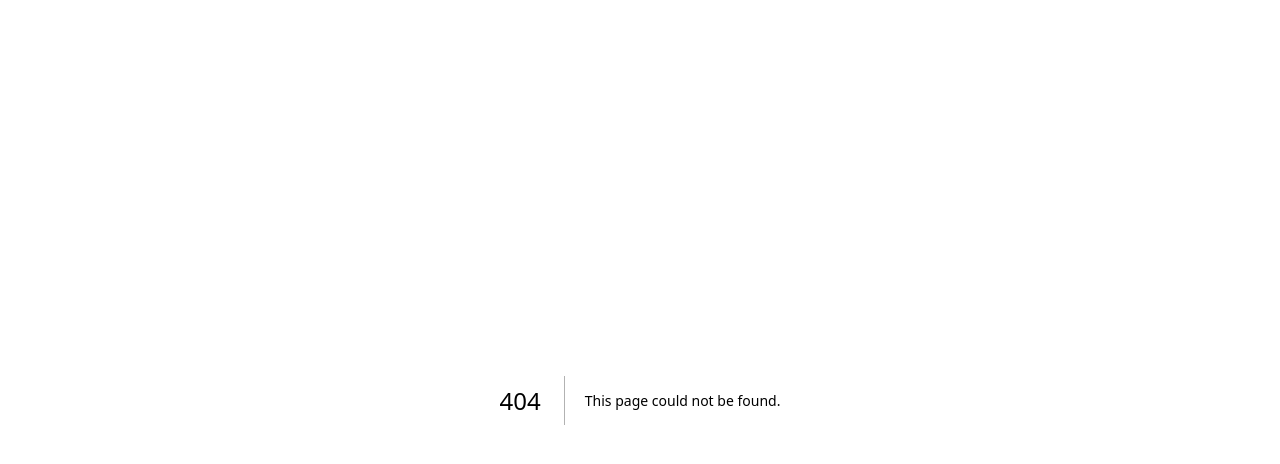
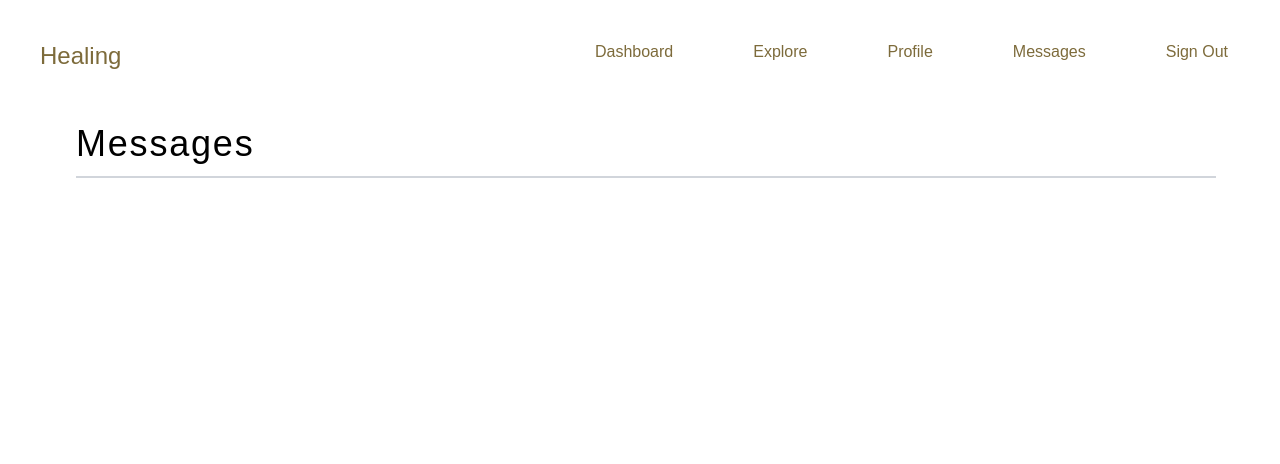
Before and after one commit to chingu-voyages/v50-tier3-team-20, a Next.js app: page /dashboard/messages in a window 1280 px wide. Before the commit this address had no page. Shown: the top 464 px of the page. Built offline with nearby package versions, Linux system fonts and the light colour scheme; a web font is replaced by a local one.

Commit message:
enable uploading a picture

```diff
--- /dev/null
+++ b/app/api/profile/route.ts
@@ -0,0 +1,30 @@
+import { put } from '@vercel/blob';
+import { NextResponse } from 'next/server';
+
+export async function POST(request: Request): Promise<NextResponse> {
+  const { searchParams } = new URL(request.url);
+  const filename = searchParams.get('filename');
+
+  if (!filename || !request.body) {
+    return NextResponse.json({ error: 'Internal Server Error' }, { status: 500 });
+  }
+
+  // ⚠️ The below code is for App Router Route Handlers only
+  const blob = await put(filename, request.body, {
+    access: 'public',
+  });
+
+  // Here's the code for Pages API Routes:
+  // const blob = await put(filename, request, {
+  //   access: 'public',
+  // });
+
+  return NextResponse.json(blob);
+}
+
+// The next lines are required for Pages API Routes only
+// export const config = {
+//   api: {
+//     bodyParser: false,
+//   },
+// };
--- a/app/dashboard/layout.tsx
+++ b/app/dashboard/layout.tsx
@@ -5,7 +5,7 @@
   return (
     <div className="flex flex-col min-h-screen bg-customWhite w-full">
       <SideNav />
-      <div className="flex flex-1 justify-center w-full">
+      <div className="flex flex-1 justify-center">
         <div className="w-[90%]">{children}</div>
       </div>
     </div>
--- a/app/dashboard/page.tsx
+++ b/app/dashboard/messages/page.tsx
@@ -4,7 +4,7 @@
 
   return (
     <main>
-      <Header>Dashboard</Header>
+      <Header>Messages</Header>
     </main>
   );
 }
--- a/app/dashboard/profile/page.tsx
+++ b/app/dashboard/profile/page.tsx
@@ -0,0 +1,23 @@
+'use client';
+
+import Header from '@/app/ui/Header'
+import Upload from '@/app/ui/Upload'
+
+export default async function Page() {
+
+  return (
+    <main>
+      <Header>Profile</Header>
+      <div className='flex justify-center'>
+        <div className='h-[90%] w-[95%] bg-customYellowWhite mt-5 p-10'>
+          <div>
+            <div className='text-black text-3xl'>
+              Photo
+            </div>
+            <Upload />
+          </div>
+        </div>
+      </div>
+    </main>
+  );
+}
--- /dev/null
+++ b/app/ui/Upload.tsx
@@ -0,0 +1,46 @@
+'use client';
+
+import type { PutBlobResult } from '@vercel/blob';
+import { useState, useRef } from 'react';
+
+export default function AvatarUploadPage() {
+  const inputFileRef = useRef<HTMLInputElement>(null);
+  const [blob, setBlob] = useState<PutBlobResult | null>(null);
+  return (
+    <>
+      <h1 className='text-black'>Upload Your Avatar</h1>
+
+      <form className='text-black'
+        onSubmit={async (event) => {
+          event.preventDefault();
+
+          if (!inputFileRef.current?.files) {
+            throw new Error("No file selected");
+          }
+
+          const file = inputFileRef.current.files[0];
+
+          const response = await fetch(
+            `/api/profile?filename=${file.name}`,
+            {
+              method: 'POST',
+              body: file,
+            },
+          );
+
+          const newBlob = (await response.json()) as PutBlobResult;
+
+          setBlob(newBlob);
+        }}
+      >
+        <input name="file" ref={inputFileRef} type="file" required />
+        <button className='text-black' type="submit">Upload</button>
+      </form>
+      {blob && (
+        <div className='text-black'>
+          Blob url: <a href={blob.url}>{blob.url}</a>
+        </div>
+      )}
+    </>
+  );
+}
--- a/app/ui/dashboard/sidenav.tsx
+++ b/app/ui/dashboard/sidenav.tsx
@@ -14,12 +14,14 @@
           </div>
         </Link>
       </div>
-      <div>
+      <div className='mr-3'>
         <div className="flex flex-row justify-between">
           <NavLinks />
           <form>
             <button className="flex items-center justify-center rounded-md text-customBrown hover:bg-customBrown hover:text-customWhite p-5 m-5">
+            <Link href="/">
               <div>Sign Out</div>
+            </Link>
             </button>
           </form>
         </div>
--- a/tailwind.config.ts
+++ b/tailwind.config.ts
@@ -15,8 +15,10 @@
       },
       colors: {
         customGray: '#2c2c2c',
-        customWhite: '#e5e5e5',
+        customWhite: '#ffffff',
+        customYellowWhite: '#fafaf5',
         customBrown: '#7d6b3b',
+        customYellow: '#f5e7c3',
       },
     },
   },
```
Also changed, not shown: package.json (+7 -5 lines), app/dashboard/invoices/page.tsx (deleted), 1 other file (tests, documents, lock files or other folders).
